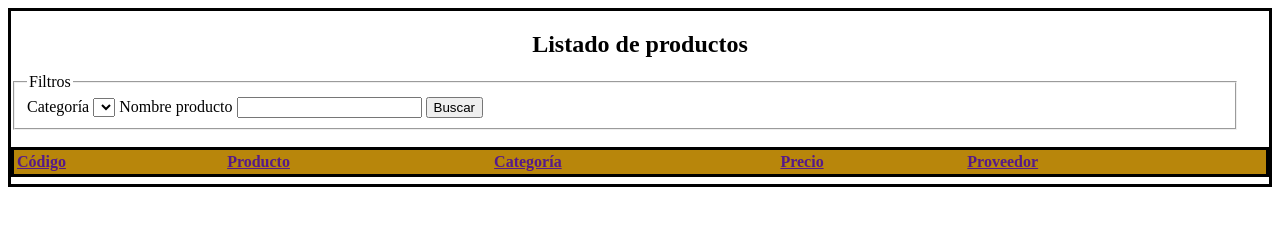
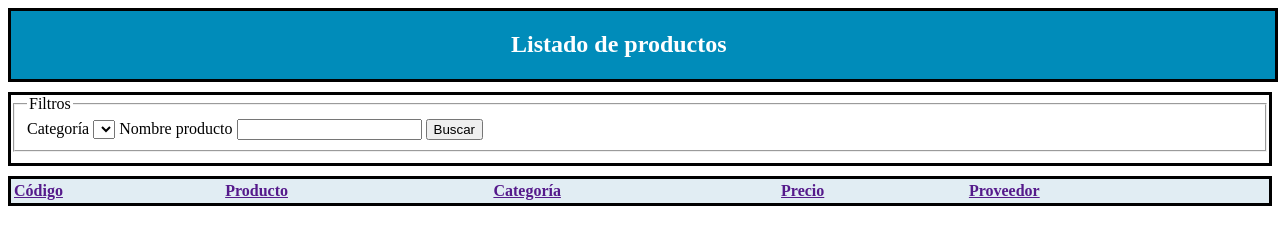
Before and after one commit to adriansantillan/Tarea05_IDAT, a plain HTML site: page index.html in a window 1280 px wide. Drawn offline with Linux system fonts and the light colour scheme; no server answers.

Commit message:
se actualizó estilos

```diff
--- a/style.css
+++ b/style.css
@@ -1,39 +1,46 @@
 body{
     display: grid;
     grid-template-columns: 4fr;
-    grid-template-rows: 30% auto;
+    grid-template-rows: 40% 40% auto;
     gap: 10px;
-    border: solid black;
+
+
 
 }
 
 header{
     grid-column: 1/5;
-    justify-self: center;
+    border: solid black;
+    width: 100%;
+    background-color: #008CBA;
+    color: white;
 
 }
 
-main{
+h2{
+    padding-left: 500px;
+}
+nav{
     grid-column: 1/5;
+    border: solid black;
+
 
 }
 
-main #filtros{
-    height: 70px;
-    background-color:chartreuse;
-    align-content: center;
+
+main{
+    grid-column: 1/5;
+    background-color: #e1edf3;
 }
 
-main #tabla{
 
-    background-color:darkgoldenrod;
+#tabla{
+
+
     border: solid black;
+    width: 100%;
 }
 
-table {
-    width: 100%;
-
-}
 
 th{
     text-align: left;
```
